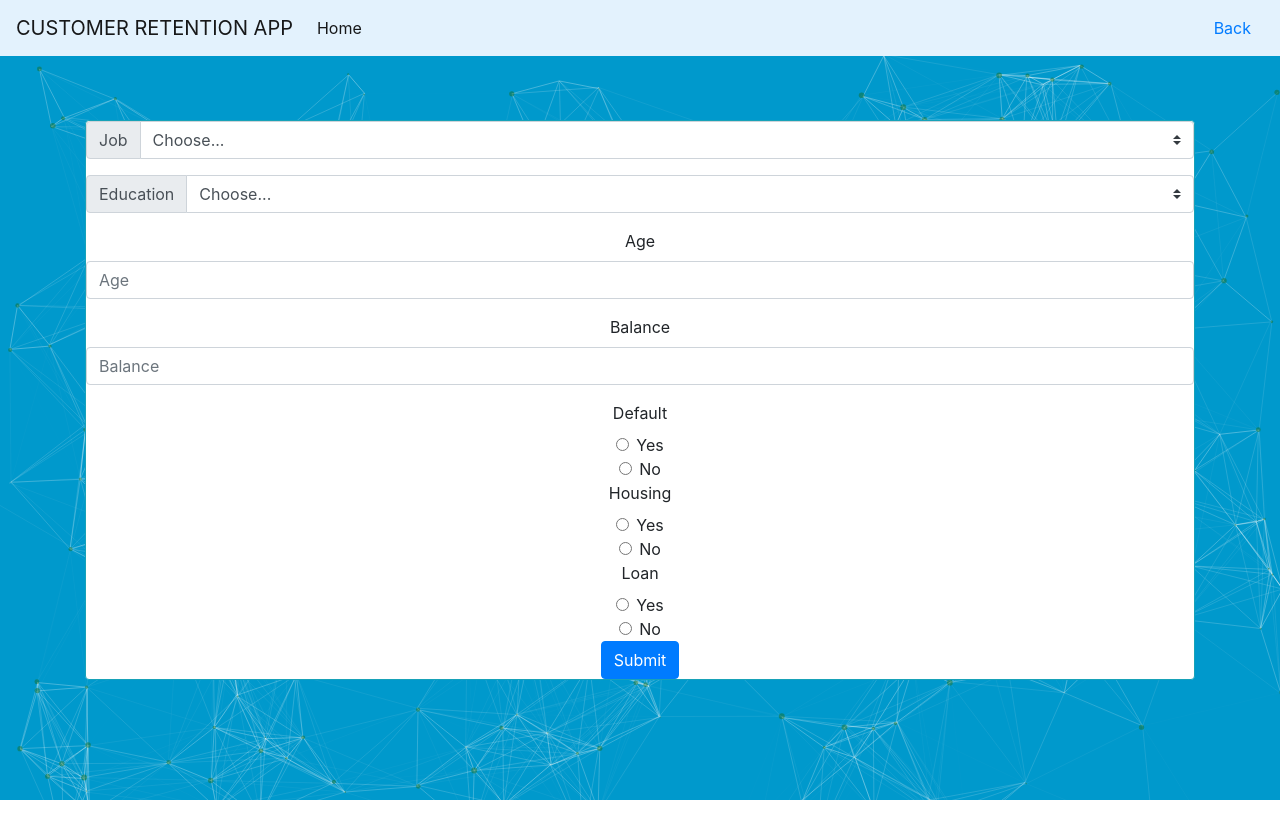
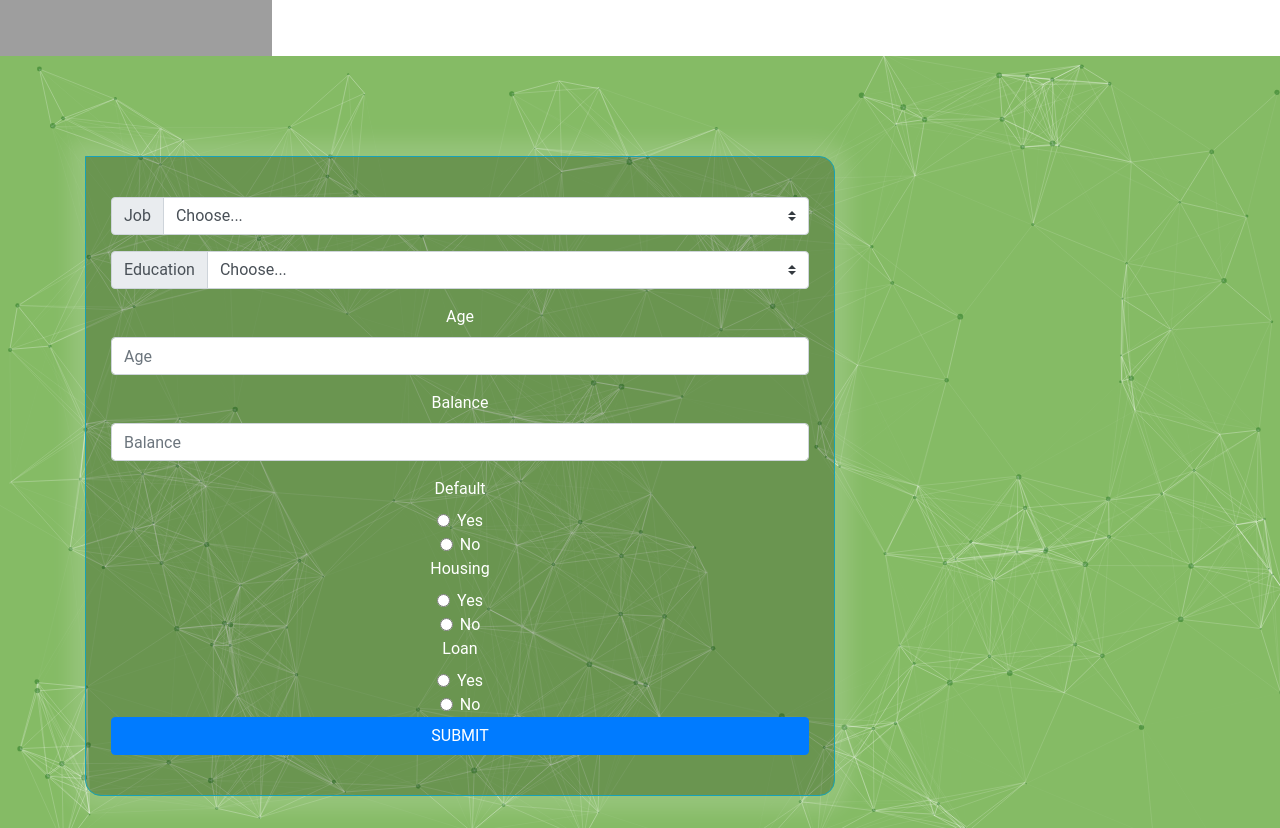
Before and after one commit to chetan8888/precisely_classified, a Flask app: page /form in a window 1280 px wide. Before the commit the page ends 800 px from the top, so only its background shows below. Run offline with Flask 2, Linux system fonts and the light colour scheme; some libraries are stand-ins or nearby versions; grey boxes are pictures that could not be loaded.

Commit message:
Pushed home and form styling

```diff
--- /dev/null
+++ b/static/home.css
@@ -0,0 +1,67 @@
+.homeimg {
+  width : 678px;
+  height : auto;
+}
+body {
+  margin: 0;
+  background-color: transparent;
+  color: #fff;
+  font-family: "Roboto", sans-serif;
+}
+h1,
+h2,
+h3,
+h4 {
+  font-family: "Abel", sans-serif;
+  font-weight: 900;
+}
+.homecontainer {
+  position: relative;
+  margin-left: auto;
+  margin-right: auto;
+  width: 80%;
+  max-width: 750px;
+  transition: all 1s ease;
+  opacity: 1;
+  background: rgba(0, 0, 0, 0.2);
+  padding: 40px 25px;
+  border-radius: 1em;
+  border-top-left-radius: 0;
+  box-shadow: 0px 0px 20px 15px rgba(255, 255, 255, 0.15);
+}
+.homecontainer h3 {
+  position: absolute;
+  top: -35px;
+  left: 0;
+  height: 35px;
+  background: #fff;
+  color: #444;
+  padding: 0 15px;
+  text-transform: uppercase;
+  font-weight: bold;
+  font-size: 20px;
+  line-height: 35px;
+  --notchSize: 10px;
+  clip-path: polygon(
+    0% var(--notchSize),
+    var(--notchSize) 0%,
+    100% 0%,
+    100% 100%,
+    0% 100%
+  );
+}
+.buttonrow {
+  margin: 35px 0 0;
+  text-align: right;
+  width: 100%;
+}
+button {
+  background: var(--shared-background);
+  border: 3px solid #fff;
+  border-radius: 0.2em;
+  padding: 5px 15px;
+  color: #fff;
+  text-transform: uppercase;
+  font-size: 24px;
+  cursor: pointer;
+}
--- a/templates/base.html
+++ b/templates/base.html
@@ -7,6 +7,19 @@
       integrity="sha384-Vkoo8x4CGsO3+Hhxv8T/Q5PaXtkKtu6ug5TOeNV6gBiFeWPGFN9MuhOf23Q9Ifjh"
       crossorigin="anonymous"
     />
+    <link rel="preconnect" href="https://fonts.googleapis.com">
+<link rel="preconnect" href="https://fonts.gstatic.com" crossorigin>
+<link href="https://fonts.googleapis.com/css2?family=Abel&display=swap" rel="stylesheet">
+<link href="https://fonts.googleapis.com/icon?family=Material+Icons"
+      rel="stylesheet">
+      <link href="../static/home.css" rel="stylesheet" type="text/css">
+
+      {% if request.endpoint == '/form' %}
+    <link href="../static/form.css" rel="stylesheet" type="text/css">
+{% elif request.endpoint == '/form' %}
+    <link href="../static/form.css" rel="stylesheet" type="text/css">
+{% endif %}
+
     <script
       type="text/javascript"
       src="http://ajax.googleapis.com/ajax/libs/jquery/1.6.2/jquery.min.js"
@@ -16,43 +29,16 @@
   </head>
 
   <body style="height: 100vh">
-    <nav
-      class="navbar navbar-expand-lg navbar navbar-light my-2 my-sm-0"
-      style="background-color: #e3f2fd"
-    >
-      <a class="navbar-brand" href="#"> CUSTOMER RETENTION APP</a>
-      <button
-        class="navbar-toggler"
-        type="button"
-        data-toggle="collapse"
-        data-target="#navbarSupportedContent"
-        aria-controls="navbarSupportedContent"
-        aria-expanded="false"
-        aria-label="Toggle navigation"
-      >
-        <span class="navbar-toggler-icon"></span>
-      </button>
+    <div id="header-top" class="center clearfix">
+      <h1 id="logo">
+        <img height="60" width="272" alt="Banco de Portugal" title="Banco de Portugal" src="//www.bportugal.pt/sites/default/files/imagens/3loilpa0he-bplogo-en.png"></a>					</h1>
+      <div id="quick-links">
+        <div class="float-r">
+          <a href="/en/area-cidadao"><i class="bdpicon-user"></i><span>Personal</span></a>				<a href="/en/area-empresa"><i class="bdpicon-company"></i><span>Corporate</span></a>			</div>
+      </div>
 
-      <div class="collapse navbar-collapse" id="navbarTogglerDemo03">
-        <ul class="navbar-nav mr-auto mt-2 mt-lg-0">
-          <li class="nav-item active">
-            <a class="nav-link" href="{{ url_for('home')}}">
-              Home <span class="sr-only">(current)</span></a
-            >
-          </li>
-        </ul>
-        <form class="form-inline my-2 my-lg-0">
-          <button
-            class="btn btn-link my-2 my-sm-0"
-            class="btn btn-link"
-            href="{{ url_for('home')}}"
-            type="submit"
-          >
-            Back
-          </button>
-        </form>
-      </div>
-    </nav>
+
+    </div>
 
     <div
       id="particle-js"
@@ -62,7 +48,7 @@
         left: 0;
         right: 0;
         height: inherit;
-        background-color: #0099cc;
+        background-color: #85bb65;
       "
     ></div>
     {% block content %} {% endblock %}
--- a/templates/form.html
+++ b/templates/form.html
@@ -4,8 +4,8 @@ content %}
   <div class="container pt-5" stlye="height:100%">
     <div class="card-deck">
       <div
-        class="card text-center card border-info mb-3"
-        style="width: 626px; height: auto"
+        class="homecontainer card text-center card border-info mb-3"
+        style="width: 626px; height: auto;
       >
         <form action="{{ url_for('handle_data') }}" method="post">
           <div class="input-group mb-3">
```
Also changed, not shown: static/form.css (added, +21 -0 lines), templates/home.html (+21 -5 lines).
